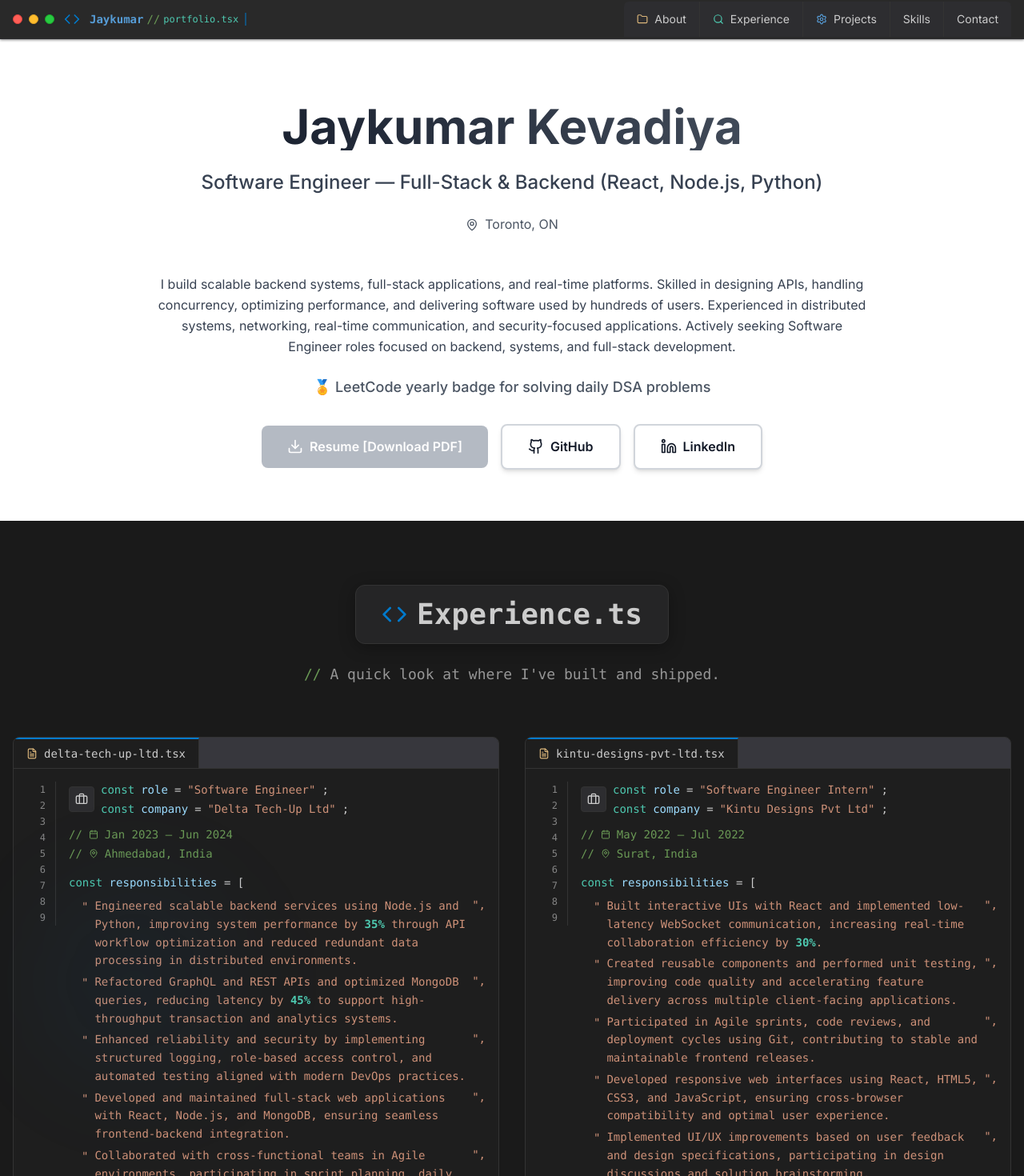
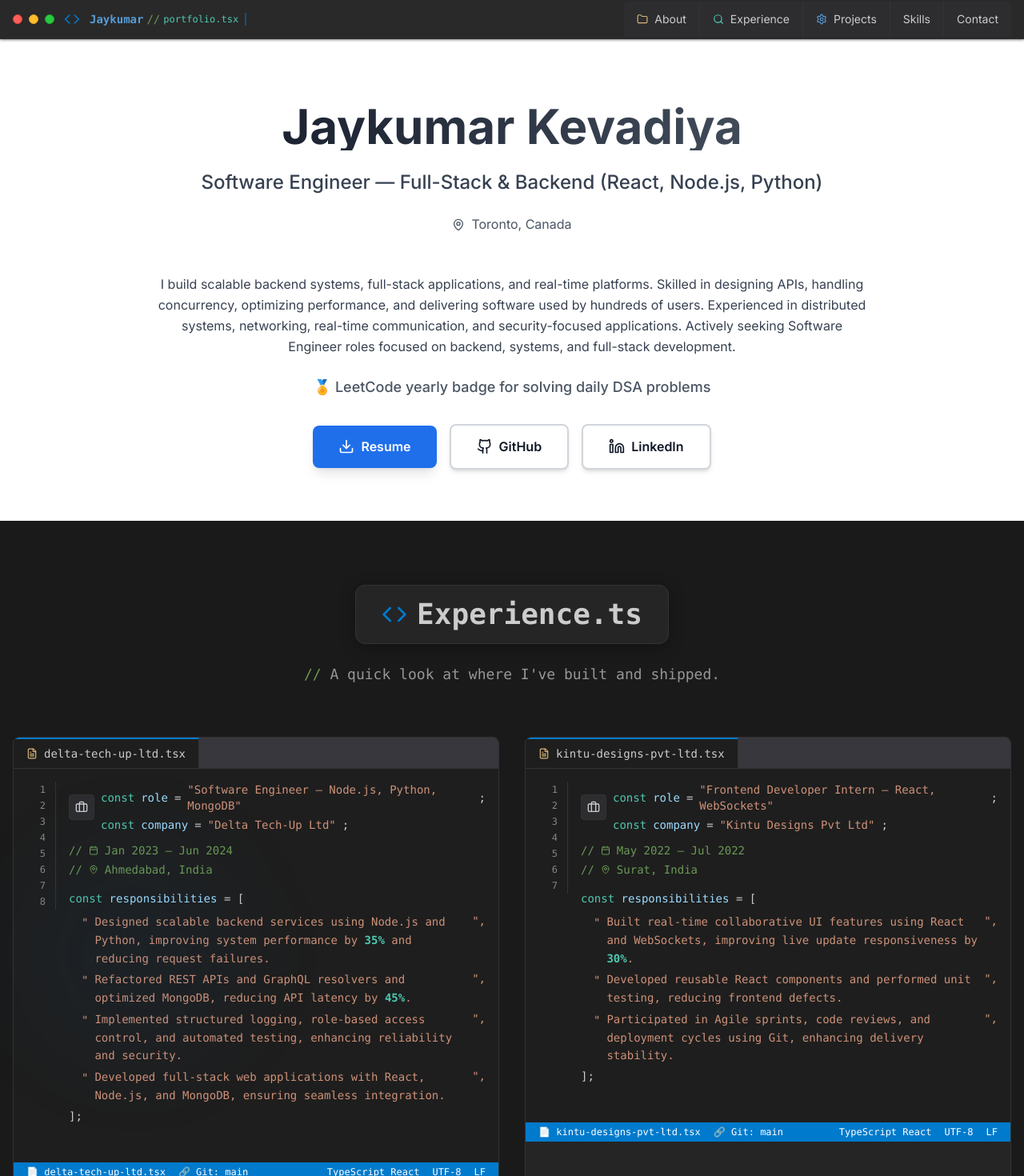
Before and after one commit to JAYKEv/portfolio, a Next.js app: page / in a window 1280 px wide. Shown: the top 1470 px of the page at 80% size. Built offline with nearby package versions, Linux system fonts and the light colour scheme.

Commit message:
Update portfolio to match resume: Updated experience bullets, featured projects order, skills organization, location to Toronto Canada, and resume path configuration

```diff
--- a/components/Experience.tsx
+++ b/components/Experience.tsx
@@ -34,33 +34,30 @@ interface ExperienceCardsProps {
 const defaults: ExperienceItem[] = [
   {
     company: 'Delta Tech-Up Ltd',
-    role: 'Software Engineer',
+    role: 'Software Engineer — Node.js, Python, MongoDB',
     location: 'Ahmedabad, India',
     start: 'Jan 2023',
     end: 'Jun 2024',
     bullets: [
-      'Engineered scalable backend services using Node.js and Python, improving system performance by 35% through API workflow optimization and reduced redundant data processing in distributed environments.',
-      'Refactored GraphQL and REST APIs and optimized MongoDB queries, reducing latency by 45% to support high-throughput transaction and analytics systems.',
-      'Enhanced reliability and security by implementing structured logging, role-based access control, and automated testing aligned with modern DevOps practices.',
-      'Developed and maintained full-stack web applications with React, Node.js, and MongoDB, ensuring seamless frontend-backend integration.',
-      'Collaborated with cross-functional teams in Agile environments, participating in sprint planning, daily standups, and retrospectives to deliver high-quality software solutions.'
+      'Designed scalable backend services using Node.js and Python, improving system performance by 35% and reducing request failures.',
+      'Refactored REST APIs and GraphQL resolvers and optimized MongoDB, reducing API latency by 45%.',
+      'Implemented structured logging, role-based access control, and automated testing, enhancing reliability and security.',
+      'Developed full-stack web applications with React, Node.js, and MongoDB, ensuring seamless integration.'
     ],
   },
   {
     company: 'Kintu Designs Pvt Ltd',
-    role: 'Software Engineer Intern',
+    role: 'Frontend Developer Intern — React, WebSockets',
     location: 'Surat, India',
     start: 'May 2022',
     end: 'Jul 2022',
     bullets: [
-      'Built interactive UIs with React and implemented low-latency WebSocket communication, increasing real-time collaboration efficiency by 30%.',
-      'Created reusable components and performed unit testing, improving code quality and accelerating feature delivery across multiple client-facing applications.',
-      'Participated in Agile sprints, code reviews, and deployment cycles using Git, contributing to stable and maintainable frontend releases.',
-      'Developed responsive web interfaces using React, HTML5, CSS3, and JavaScript, ensuring cross-browser compatibility and optimal user experience.',
-      'Implemented UI/UX improvements based on user feedback and design specifications, participating in design discussions and solution brainstorming.'
+      'Built real-time collaborative UI features using React and WebSockets, improving live update responsiveness by 30%.',
+      'Developed reusable React components and performed unit testing, reducing frontend defects.',
+      'Participated in Agile sprints, code reviews, and deployment cycles using Git, enhancing delivery stability.'
     ],
   },
-]; // Experience data with comprehensive responsibilities
+]; // Experience data matching resume
 
 const defaultEducation: EducationItem[] = [
   {
--- a/components/Skills.tsx
+++ b/components/Skills.tsx
@@ -26,40 +26,37 @@ interface SkillsProps {
 }
 
 /* ----------------------------------------------------------------------------
-  Defaults with enhanced colors - Primary and Secondary Skills
+  Defaults with enhanced colors - Primary and Secondary Skills (Resume format)
 ---------------------------------------------------------------------------- */
 const defaultGridCategories: SkillCategory[] = [
-  { title: 'Primary Skills', skills: [
+  { title: 'Languages & Frameworks', skills: [
+    { name: 'Python', icon: Brain, color: '#3776AB' },
+    { name: 'JavaScript', icon: Code2, color: '#F7DF1E' },
+    { name: 'TypeScript', icon: Braces, color: '#3178C6' },
+    { name: 'Java', icon: Code2, color: '#ED8B00' },
+    { name: 'C++', icon: Code2, color: '#00599C' },
     { name: 'C', icon: Code2, color: '#A8B9CC' },
-    { name: 'C++', icon: Code2, color: '#00599C' },
-    { name: 'Java', icon: Code2, color: '#ED8B00' },
-    { name: 'TypeScript', icon: Braces, color: '#3178C6' },
-    { name: 'JavaScript', icon: Code2, color: '#F7DF1E' },
-    { name: 'Python', icon: Brain, color: '#3776AB' },
+    { name: 'React', icon: Code2, color: '#61DAFB' },
+    { name: 'React Native', icon: Code2, color: '#61DAFB' },
     { name: 'Node.js', icon: Server, color: '#339933' },
     { name: 'Express.js', icon: Server, color: '#000000' },
+  ]},
+  { title: 'Databases & Tools', skills: [
+    { name: 'MongoDB', icon: Database, color: '#4DB33D' },
+    { name: 'MySQL', icon: Database, color: '#336791' },
+    { name: 'Docker', icon: Box, color: '#2496ED' },
+    { name: 'Git', icon: GitBranch, color: '#F05032' },
+    { name: 'Azure', icon: Cloud, color: '#0078D4' },
+    { name: 'Postman', icon: Code2, color: '#FF6C37' },
+  ]},
+  { title: 'Concepts & Technologies', skills: [
     { name: 'REST APIs', icon: Code2, color: '#25D366' },
-    { name: 'WebSockets', icon: Server, color: '#010101' },
     { name: 'Authentication & Authorization', icon: Brain, color: '#FF6B6B' },
     { name: 'RBAC', icon: Layers, color: '#4ECDC4' },
-    { name: 'React', icon: Code2, color: '#61DAFB' },
-    { name: 'MongoDB', icon: Database, color: '#4DB33D' },
-  ]},
-  { title: 'Secondary Skills', skills: [
-    { name: 'HTML', icon: Box, color: '#E34F26' },
-    { name: 'CSS', icon: Box, color: '#1572B6' },
-    { name: 'SQL', icon: Database, color: '#336791' },
-    { name: 'MySQL', icon: Database, color: '#336791' },
-    { name: 'Docker', icon: Box, color: '#2496ED' },
-    { name: 'Linux', icon: Cpu, color: '#FCC624' },
-    { name: 'PySpark', icon: Sparkles, color: '#E25A1C' },
-    { name: 'AWS', icon: Cloud, color: '#FF9900' },
-    { name: 'DAX', icon: Code2, color: '#F2C811' },
-    { name: 'PowerBI', icon: Database, color: '#F2C811' },
-    { name: 'Ruby', icon: Code2, color: '#CC342D' },
-    { name: 'Go', icon: Code2, color: '#00ADD8' },
-    { name: 'Bash', icon: Terminal, color: '#4EAA25' },
-    { name: 'Swift', icon: Code2, color: '#FA7343' },
+    { name: 'Agile', icon: Layers, color: '#FF6B6B' },
+    { name: 'Microservices', icon: Server, color: '#339933' },
+    { name: 'JWT', icon: Code2, color: '#000000' },
+    { name: 'WebSockets', icon: Server, color: '#010101' },
   ]},
 ];
 
--- a/lib/siteConfig.ts
+++ b/lib/siteConfig.ts
@@ -3,10 +3,10 @@ export const site = {
   role: "Software Engineer — Full-Stack & Backend (React, Node.js, Python)",
   summary: "I build scalable backend systems, full-stack applications, and real-time platforms. Skilled in designing APIs, handling concurrency, optimizing performance, and delivering software used by hundreds of users. Experienced in distributed systems, networking, real-time communication, and security-focused applications. Actively seeking Software Engineer roles focused on backend, systems, and full-stack development.",
   badge: "🏅 LeetCode yearly badge for solving daily DSA problems",
-  location: "Toronto, ON",
+  location: "Toronto, Canada",
   email: "jay.kevadiya.dev@gmail.com",
   phone: "+1 (519)-990-3981",
-  resume: null, // Resume download - add file path when available
+  resume: "/Jaykumar-Kevadiya-Resume.pdf", // Resume PDF file
   socials: {
     github: "https://github.com/JAYKEv",
     linkedin: "https://www.linkedin.com/in/jay-kevadiya-a43432190/",
@@ -20,21 +20,57 @@ export const site = {
     { href: "#contact", label: "Contact" }
   ],
 
-  // Primary Skills (used in featured projects)
+  // Skills organized as per resume
   primarySkills: [
-    "C", "C++", "Java", "TypeScript", "JavaScript", "Python",
-    "Node.js", "Express.js", "REST APIs", "WebSockets", "Authentication & Authorization", "RBAC",
-    "React", "MongoDB"
+    "Python", "JavaScript", "TypeScript", "Java", "C++", "C",
+    "React", "Node.js", "Express.js", "REST APIs", "WebSockets",
+    "MongoDB", "MySQL", "Authentication & Authorization", "RBAC"
   ],
 
-  // Secondary Skills (additional knowledge)
+  // Secondary Skills
   secondarySkills: [
-    "HTML", "CSS", "SQL", "MySQL", "Docker", "Linux", "PySpark", "AWS", "DAX", "PowerBI",
-    "Ruby", "Go", "Bash", "Swift"
+    "HTML", "CSS", "SQL", "Docker", "Git", "Azure", "Postman",
+    "React Native", "Agile", "Microservices", "JWT"
   ],
 
-  // Featured Projects (6-7 max, with bullets)
+  // Featured Projects (prioritizing resume projects)
   featuredProjects: [
+    {
+      title: "IdentityGuard-Service",
+      description: "Production-grade authentication and session management service with JWT, refresh token rotation, reuse detection, and RBAC.",
+      bullets: [
+        "Built production-grade authentication and session management service with JWT, refresh token rotation, reuse detection, and RBAC.",
+        "Integrated audit logging and security-focused session management for multi-tenant applications.",
+        "Dockerized for scalable deployment and seamless integration with other services."
+      ],
+      tags: ["Node.js", "TypeScript", "JWT", "Express", "Docker", "RBAC"],
+      github: "https://github.com/JAYKEv/IdentityGuard-Service",
+      link: "https://github.com/JAYKEv/IdentityGuard-Service"
+    },
+    {
+      title: "SecureAuth-Portal",
+      description: "Full-stack authentication portal with JWT refresh tokens, RBAC, audit logging, and rate limiting.",
+      bullets: [
+        "Developed full-stack authentication portal with JWT refresh tokens, RBAC, audit logging, and rate limiting.",
+        "Implemented modern, responsive UI/UX with React and integrated secure backend services.",
+        "Dockerized portal for production-ready deployment and seamless microservice compatibility."
+      ],
+      tags: ["React", "Node.js", "TypeScript", "Express", "JWT", "Docker"],
+      github: "https://github.com/JAYKEv/SecureAuth-Portal",
+      link: "https://github.com/JAYKEv/SecureAuth-Portal"
+    },
+    {
+      title: "Pizza Ordering System",
+      description: "Full-stack food ordering platform with cart, checkout, payment, and admin dashboard.",
+      bullets: [
+        "Built full-stack food ordering platform with cart, checkout, payment, and admin dashboard using React and Node.js.",
+        "Optimized MongoDB queries and implemented microfrontend architecture, reducing response time by 30% and deployment time by 40%.",
+        "Designed scalable service layers and centralized error handling, supporting 500+ concurrent users."
+      ],
+      tags: ["React", "Node.js", "MongoDB", "TypeScript", "Microfrontend"],
+      github: "https://github.com/JAYKEv/pizza-app-mern-microfrontend-ts",
+      link: "https://github.com/JAYKEv/pizza-app-mern-microfrontend-ts"
+    },
     {
       title: "Clade – Real-Time Collaborative Platform",
       description: "Real-time collaborative coding platform enabling multiple users to edit shared documents simultaneously.",
@@ -72,43 +108,7 @@ export const site = {
       link: "https://github.com/JAYKEv/Web-Clinic-JK"
     },
     {
-      title: "Pizza Ordering System – Full-Stack Product",
-      description: "Full-stack food ordering platform with cart, checkout, payment, and admin dashboard.",
-      bullets: [
-        "Developed full-stack food ordering platform with cart, checkout, payment, and admin dashboard.",
-        "Implemented microfrontend architecture, reducing deployment time by 40% and supporting 500+ concurrent users.",
-        "Optimized APIs and database queries, improving performance by 30%."
-      ],
-      tags: ["React", "Node.js", "MongoDB", "Microfrontend", "TypeScript"],
-      github: "https://github.com/JAYKEv/pizza-app-mern-microfrontend-ts",
-      link: "https://github.com/JAYKEv/pizza-app-mern-microfrontend-ts"
-    },
-    {
-      title: "IdentityGuard-Service",
-      description: "Production-grade authentication and session management service with JWT, refresh token rotation, reuse detection, and RBAC.",
-      bullets: [
-        "Built production-grade authentication and session management service with JWT, refresh token rotation, reuse detection, and RBAC.",
-        "Integrated security-focused audit logging and robust session handling for multi-tenant applications.",
-        "Containerized using Docker for scalable deployment."
-      ],
-      tags: ["Node.js", "TypeScript", "JWT", "Express", "Docker", "RBAC"],
-      github: "https://github.com/JAYKEv/IdentityGuard-Service",
-      link: "https://github.com/JAYKEv/IdentityGuard-Service"
-    },
-    {
-      title: "SecureAuth-Portal",
-      description: "Full-stack authentication portal with JWT refresh tokens, RBAC, audit logging, and rate limiting.",
-      bullets: [
-        "Developed full-stack authentication portal with JWT refresh tokens, RBAC, audit logging, and rate limiting.",
-        "Built modern, responsive UI/UX while maintaining production-level security.",
-        "Dockerized for seamless integration with IdentityGuard-Service."
-      ],
-      tags: ["React", "Node.js", "TypeScript", "Express", "JWT", "Docker"],
-      github: "https://github.com/JAYKEv/SecureAuth-Portal",
-      link: "https://github.com/JAYKEv/SecureAuth-Portal"
-    },
-    {
-      title: "AuthCore-Service (GitHub only)",
+      title: "AuthCore-Service",
       description: "Backend authentication and authorization with JWT, refresh token rotation, RBAC, and rate limiting.",
       bullets: [
         "Built backend authentication and authorization with JWT, refresh token rotation, RBAC, and rate limiting.",
```
Also changed, not shown: public/RESUME_README.txt (added).
